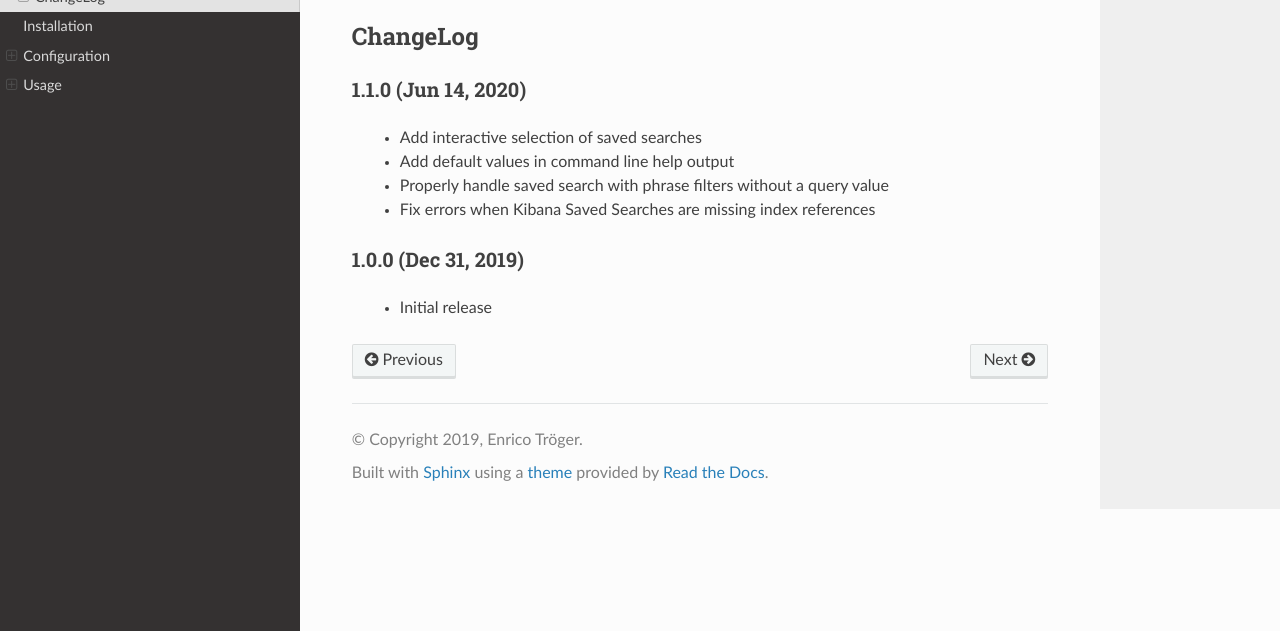
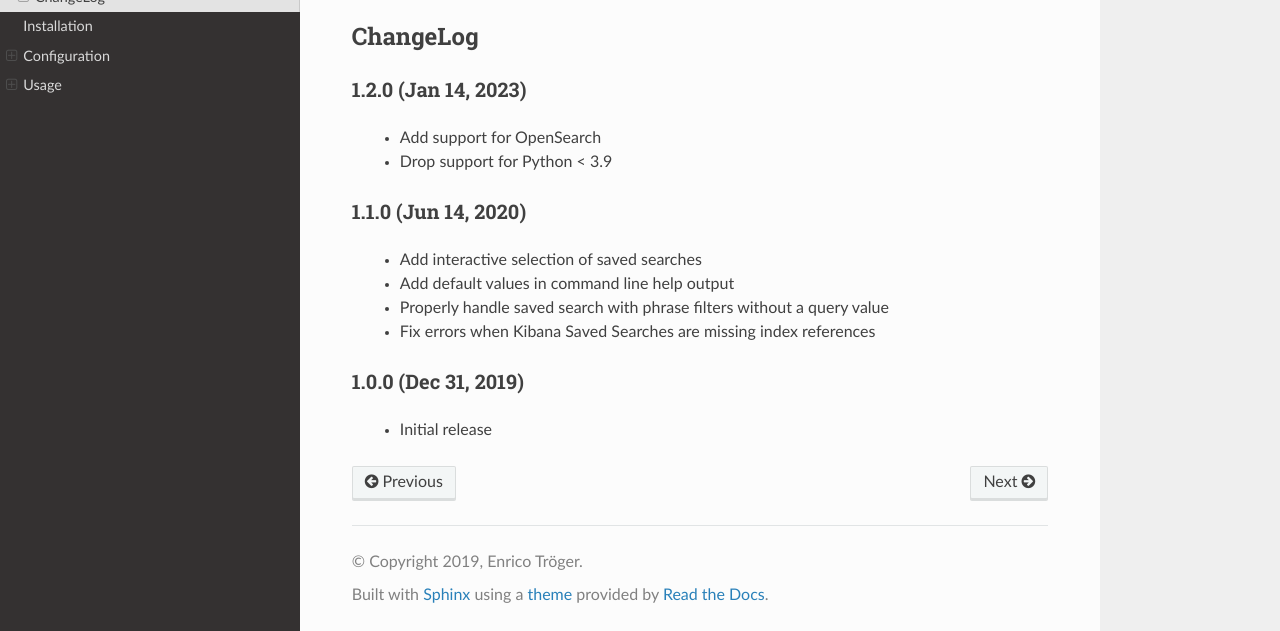
Before and after one commit to eht16/lstail, a Sphinx documentation site: the page built from docs/about.rst, in a window 1280 px wide and 900 px high, scrolled down 867 px, cut to the strip 269-900 px from the top of the window. Built offline with Sphinx 7.4.7 and the Read the Docs theme 2.0.0, drawn with Linux system fonts in a browser that asks for light colours.

Commit message:
Version bump

```diff
--- a/docs/about.rst
+++ b/docs/about.rst
@@ -39,6 +39,12 @@ License
 ChangeLog
 ---------
 
+1.2.0 (Jan 14, 2023)
+++++++++++++++++++++
+
+  * Add support for OpenSearch
+  * Drop support for Python < 3.9
+
 1.1.0 (Jun 14, 2020)
 ++++++++++++++++++++
 
@@ -47,7 +53,6 @@ ChangeLog
   * Properly handle saved search with phrase filters without a query value
   * Fix errors when Kibana Saved Searches are missing index references
 
-
 1.0.0 (Dec 31, 2019)
 ++++++++++++++++++++
 
--- a/lstail/__init__.py
+++ b/lstail/__init__.py
@@ -3,4 +3,4 @@
 # This software may be modified and distributed under the terms
 # of the MIT license.  See the LICENSE file for details.
 
-__version__ = '1.1.0'
+__version__ = '1.2.0'
```
